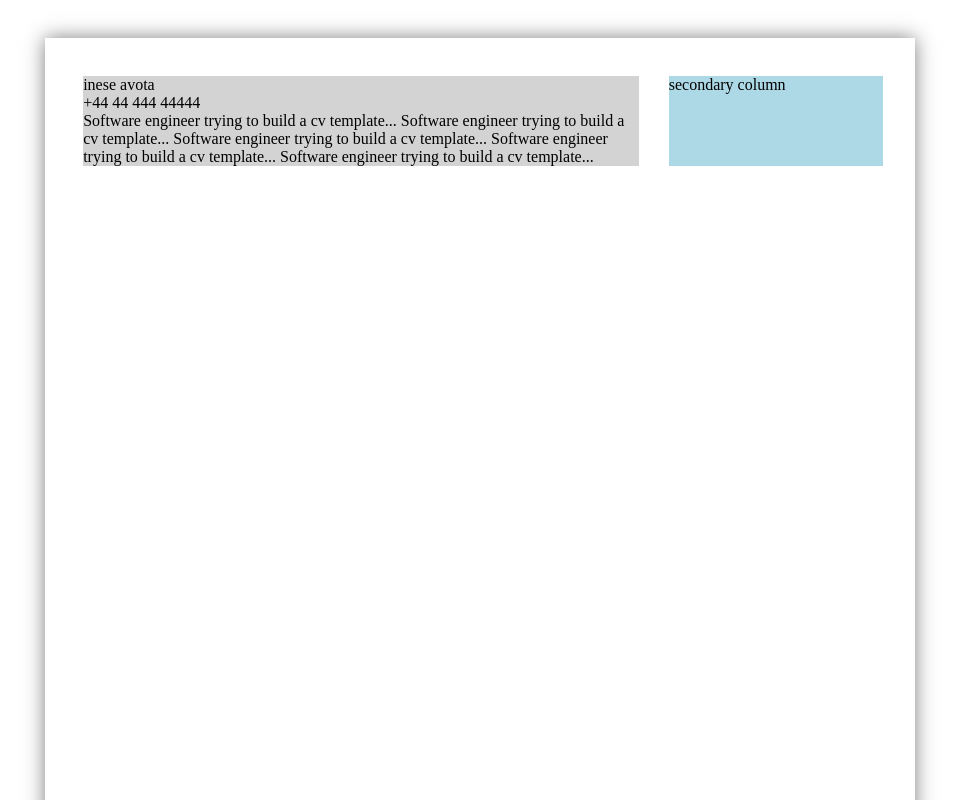
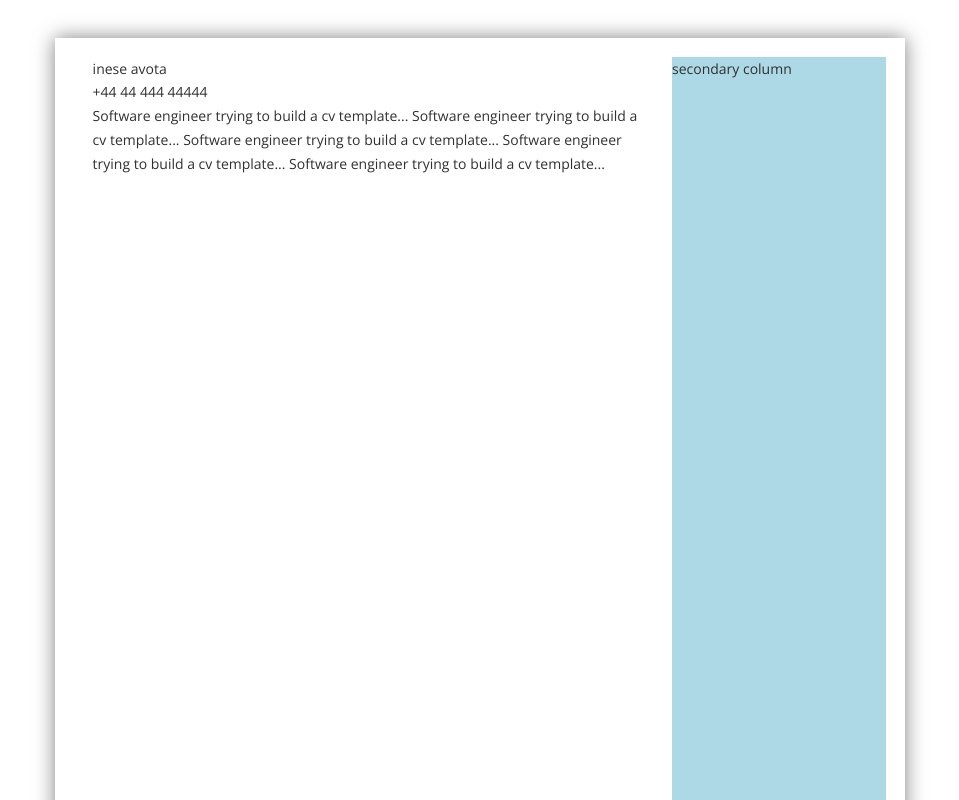
Before and after one commit to inesea/hhh-resume-tool, a React (Vite) app: page / in a window 1280 px wide. Shown: the top 800 px of the page, without its empty margins (160-1119 px from the left). Built offline with nearby package versions, Linux system fonts and the light colour scheme.

Commit message:
Updated default font, added some temporary default text styling, made small changes to layout

```diff
--- a/src/App.tsx
+++ b/src/App.tsx
@@ -1,16 +1,27 @@
 import React from 'react'
+import styled from 'styled-components'
+
 import A4Page from './components/page/A4Page'
 import ColumnLayout from './components/columnLayout/ColumnLayout'
 import MainColumn from './components/columnLayout/MainColumn'
 import SecondaryColumn from './components/columnLayout/SecondaryColumn'
 
+const StyledApp = styled.div`
+  font-family: 'Open Sans', sans-serif;
+  font-size: 14px;
+  line-height: 170%;
+  color: rgb(48, 48, 48);
+`
+
 const App = () => (
+  <StyledApp>
     <A4Page>
       <ColumnLayout>
         <MainColumn />
         <SecondaryColumn />
       </ColumnLayout>
     </A4Page>
+  </StyledApp>
 )
 
 export default App
--- a/src/components/columnLayout/ColumnLayout.tsx
+++ b/src/components/columnLayout/ColumnLayout.tsx
@@ -4,7 +4,8 @@ import styled from 'styled-components'
 const StyledColumnLayout = styled.div`
   display: grid;
   grid-template-columns: 70% 27%;
-  grid-gap: 30px;
+  grid-gap: 3%;
+  height: 100%;
 `
 
 interface IColumnLayoutProps {
--- a/src/components/columnLayout/MainColumn.tsx
+++ b/src/components/columnLayout/MainColumn.tsx
@@ -2,9 +2,7 @@ import React from 'react'
 import styled from 'styled-components'
 import MainDetail from '../sections/MainDetail'
 
-const StyledMainColumn = styled.div`
-  background: lightGrey;
-`
+const StyledMainColumn = styled.div``
 
 const MainColumn = () => (
   <StyledMainColumn>
--- a/src/components/page/A4Page.tsx
+++ b/src/components/page/A4Page.tsx
@@ -9,7 +9,7 @@ const StyledA4Page = styled.div`
   margin: 0 auto;
   margin-top: 1cm;
   margin-bottom: 1cm;
-  padding: 1cm;
+  padding: 0.5cm 0.5cm 0.5cm 1cm;
 `
 
 interface IA4PageProps {
--- a/src/index.html
+++ b/src/index.html
@@ -2,7 +2,7 @@
 <html>
   <head>
     <link
-      href="https://fonts.googleapis.com/css?family=Lato"
+      href="https://fonts.googleapis.com/css?family=Open+Sans:300&display=swap"
       rel="stylesheet"
     />
   </head>
```
Lines whose indentation alone changed are shown as unchanged.
